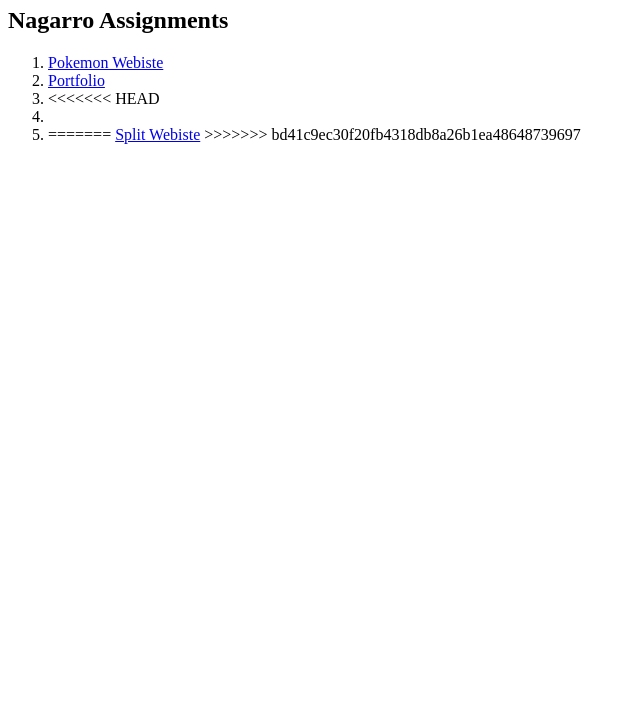
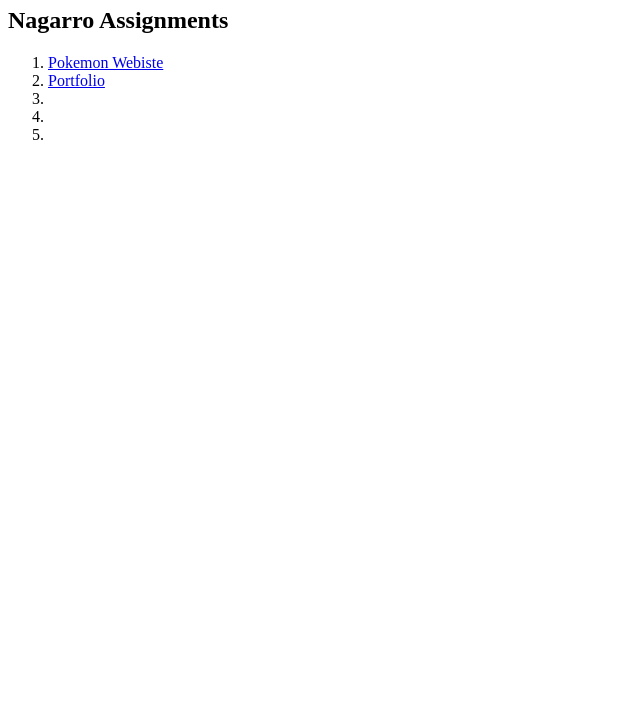
Before and after one commit to shra14600/Assignment, a plain HTML site: page index.html in a window 1280 px wide. Shown: the part 73-800 px from the top of the page, without its empty margins (0-640 px from the left). Drawn offline with Linux system fonts and the light colour scheme.

Commit message:
Update index.html

```diff
--- a/index.html
+++ b/index.html
@@ -17,7 +17,6 @@
             <a href="./portfolio/index.html">Portfolio</a>
         </li>
         <li>
-<<<<<<< HEAD
             <a href="./split website/index.html"></a>
         </li>
         <li>
@@ -25,9 +24,6 @@
         </li>
         <li>
             <a href="./to-do-list/index.html"></a>
-=======
-            <a href="./split website/index.html">Split Webiste</a>
->>>>>>> bd41c9ec30f20fb4318db8a26b1ea48648739697
         </li>
     </ol>
 </body>
```
